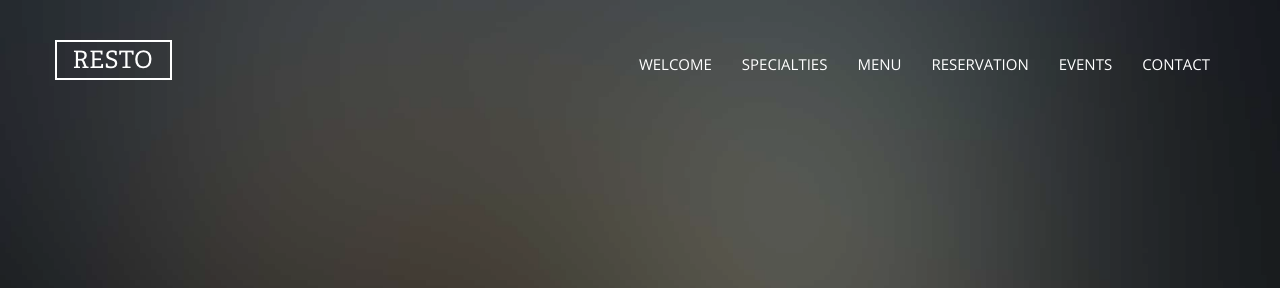
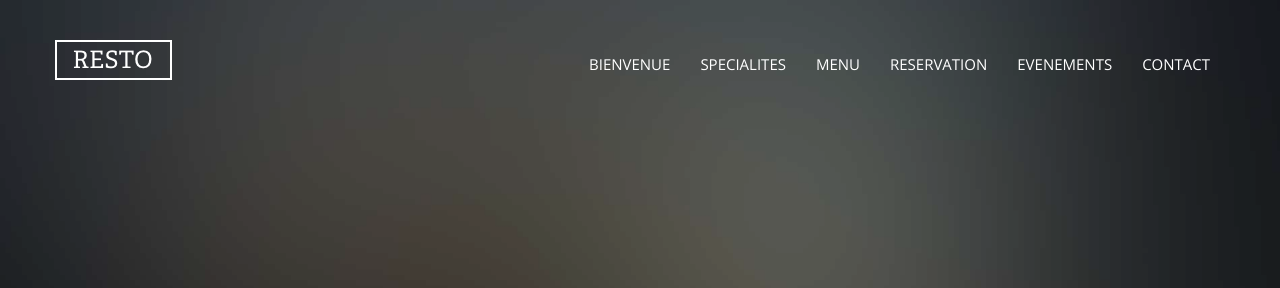
Before and after one commit to totolea/SiteResto, a website: page index.html in a window 1280 px wide. Shown: the top 288 px of the page. Drawn offline with nearby package versions, Linux system fonts and the light colour scheme; files whose address does not match are found by name.

Commit message:
traduction

```diff
--- a/index.html
+++ b/index.html
@@ -34,11 +34,11 @@
 
         <div id="navbar-collapse" class="navbar-collapse collapse">
           <ul class="nav navbar-nav navbar-right">
-            <li class="active"><a href="#" data-nav-section="welcome">Welcome</a></li>
-            <li><a href="#" data-nav-section="specialties">Specialties</a></li>
+            <li class="active"><a href="#" data-nav-section="welcome">Bienvenue</a></li>
+            <li><a href="#" data-nav-section="specialties">Specialites</a></li>
             <li><a href="#" data-nav-section="menu">Menu</a></li>
             <li><a href="#" data-nav-section="reservation">Reservation</a></li>
-            <li><a href="#" data-nav-section="events">Events</a></li>
+            <li><a href="#" data-nav-section="events">Evenements</a></li>
             <li><a href="#" data-nav-section="contact">Contact</a></li>
           </ul>
         </div>
```
